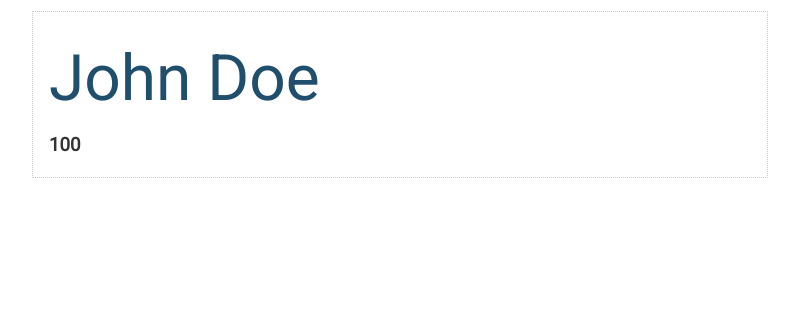
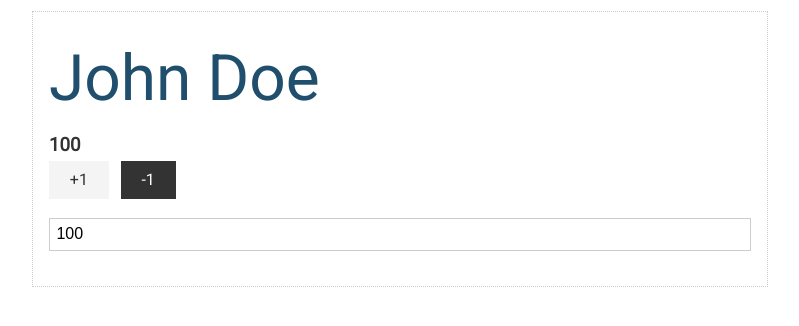
Before and after one commit to robwatsongtr/svelte-project-one, a Svelte app: page / in a window 1280 px wide. Shown: the top 326 px of the page, without its empty margins (240-1039 px from the left). Built offline with nearby package versions, Linux system fonts and the light colour scheme.

Commit message:
did some buttons and state and shit

```diff
--- a/src/App.svelte
+++ b/src/App.svelte
@@ -1,6 +1,10 @@
 <script>
 	let name = 'John Doe'
 	let points = 100;
+
+	const addPoint = () => { points += 1 };
+	const removePoint = () => { points -= 1 };
+
 </script>
 
 <style>
@@ -13,7 +17,10 @@
 
 <div class="container">
 	<div class="card">
-			<h1>{name}</h1>
-			<h3>{points}</h3>
+		<h1>{name}</h1>
+		<h3>{points}</h3>
+		<button class="btn" on:click={addPoint}>+1</button>
+		<button class="btn btn-dark" on:click={removePoint}>-1</button>
+		<input type="number" bind:value={points}>
 	</div>
 </div>
```
